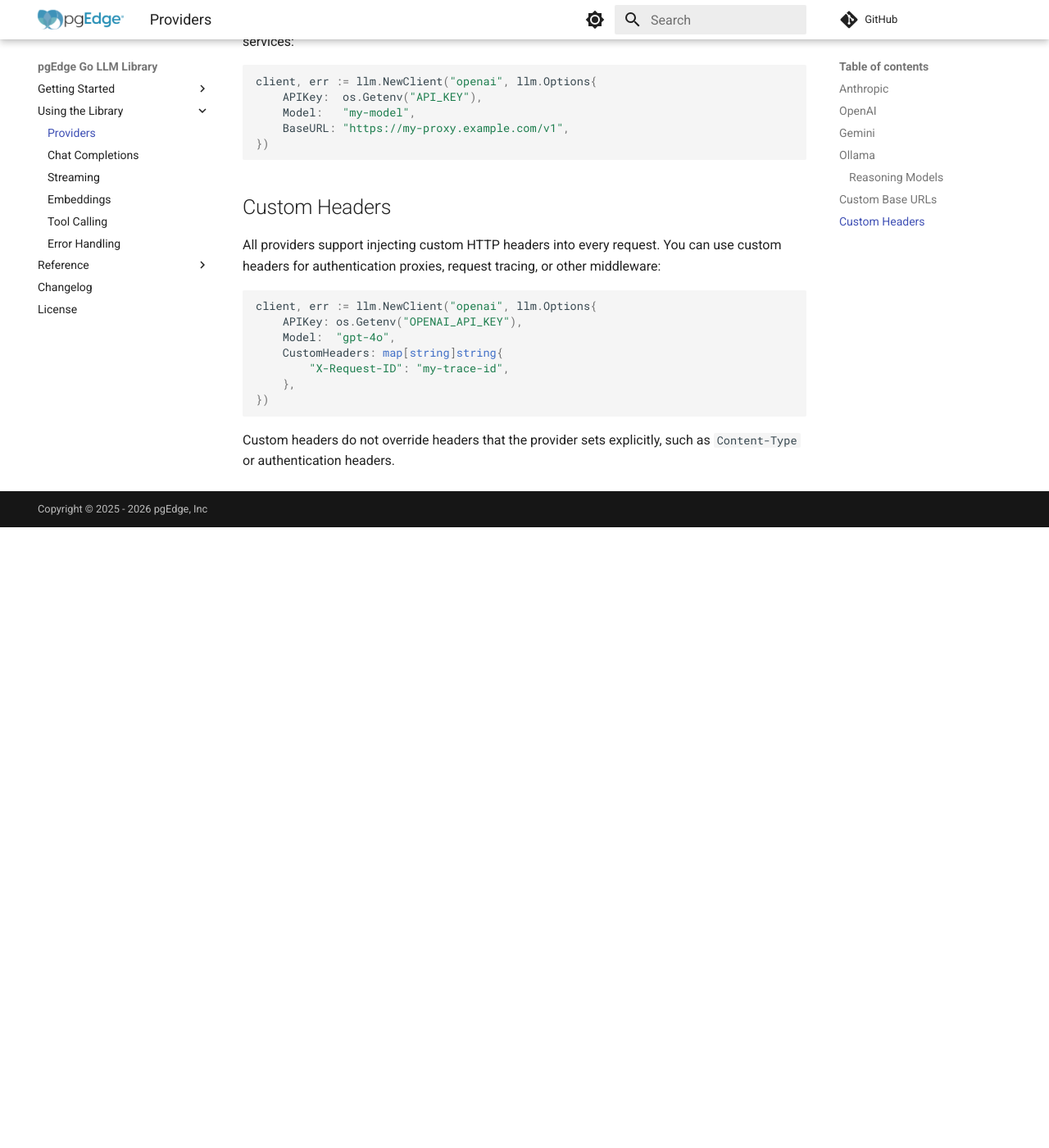
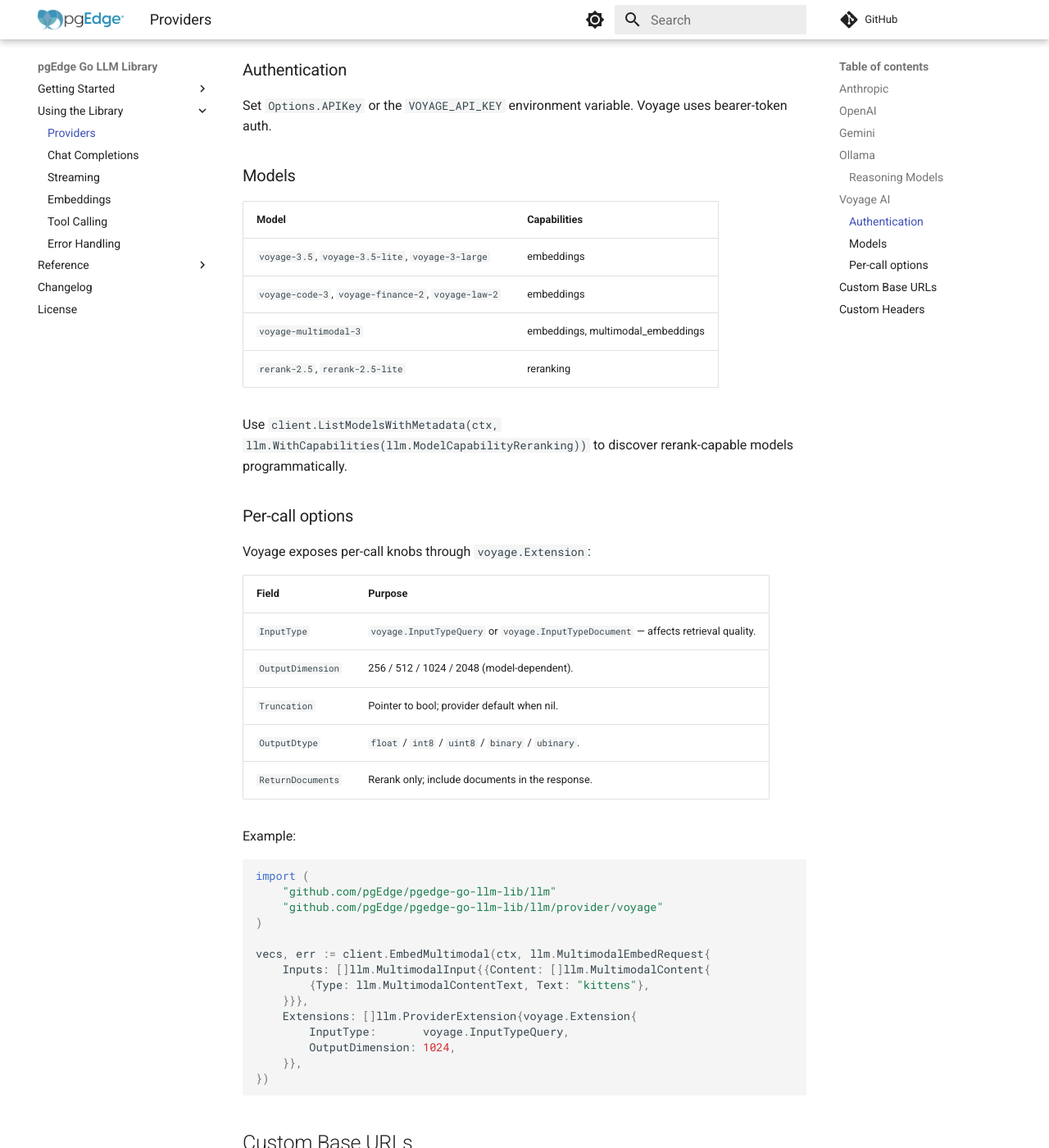
Before and after one commit to pgEdge/pgedge-go-llm-lib, an MkDocs documentation site: the page built from docs/providers.md, in a window 1280 px wide and 1400 px high, scrolled down 4038 px. Shown: the whole window at 82% size. Built offline with MkDocs 1.6.1 and Material for MkDocs 9.7.7, drawn with Linux system fonts in a browser that asks for light colours; comment, search, counter and statistics services are not loaded; before the commit the page ends 4681 px from its top, so only the background shows below that; some of the changed text lies outside the part shown.

Commit message:
docs(providers): document Voyage AI provider

````diff
--- a/docs/providers.md
+++ b/docs/providers.md
@@ -176,6 +176,60 @@ parses the model's text response to extract JSON tool calls.
 The provider looks for JSON objects matching the format
 `{"tool":"tool_name","arguments":{...}}` in the response text.
 
+## Voyage AI
+
+Voyage AI provides text embeddings, multimodal embeddings, and rerankers.
+It does not provide chat completions; `Chat` and `ChatStream` return
+`ErrNotSupported`.
+
+### Authentication
+
+Set `Options.APIKey` or the `VOYAGE_API_KEY` environment variable. Voyage
+uses bearer-token auth.
+
+### Models
+
+| Model | Capabilities |
+|---|---|
+| `voyage-3.5`, `voyage-3.5-lite`, `voyage-3-large` | embeddings |
+| `voyage-code-3`, `voyage-finance-2`, `voyage-law-2` | embeddings |
+| `voyage-multimodal-3` | embeddings, multimodal_embeddings |
+| `rerank-2.5`, `rerank-2.5-lite` | reranking |
+
+Use `client.ListModelsWithMetadata(ctx, llm.WithCapabilities(llm.ModelCapabilityReranking))`
+to discover rerank-capable models programmatically.
+
+### Per-call options
+
+Voyage exposes per-call knobs through `voyage.Extension`:
+
+| Field | Purpose |
+|---|---|
+| `InputType` | `voyage.InputTypeQuery` or `voyage.InputTypeDocument` — affects retrieval quality. |
+| `OutputDimension` | 256 / 512 / 1024 / 2048 (model-dependent). |
+| `Truncation` | Pointer to bool; provider default when nil. |
+| `OutputDtype` | `float` / `int8` / `uint8` / `binary` / `ubinary`. |
+| `ReturnDocuments` | Rerank only; include documents in the response. |
+
+Example:
+
+```go
+import (
+    "github.com/pgEdge/pgedge-go-llm-lib/llm"
+    "github.com/pgEdge/pgedge-go-llm-lib/llm/provider/voyage"
+)
+
+vecs, err := client.EmbedMultimodal(ctx, llm.MultimodalEmbedRequest{
+    Inputs: []llm.MultimodalInput{{Content: []llm.MultimodalContent{
+        {Type: llm.MultimodalContentText, Text: "kittens"},
+    }}},
+    Extensions: []llm.ProviderExtension{voyage.Extension{
+        InputType:       voyage.InputTypeQuery,
+        OutputDimension: 1024,
+    }},
+})
+```
+
 ## Custom Base URLs
 
 All providers accept a `BaseURL` option that overrides the
````
